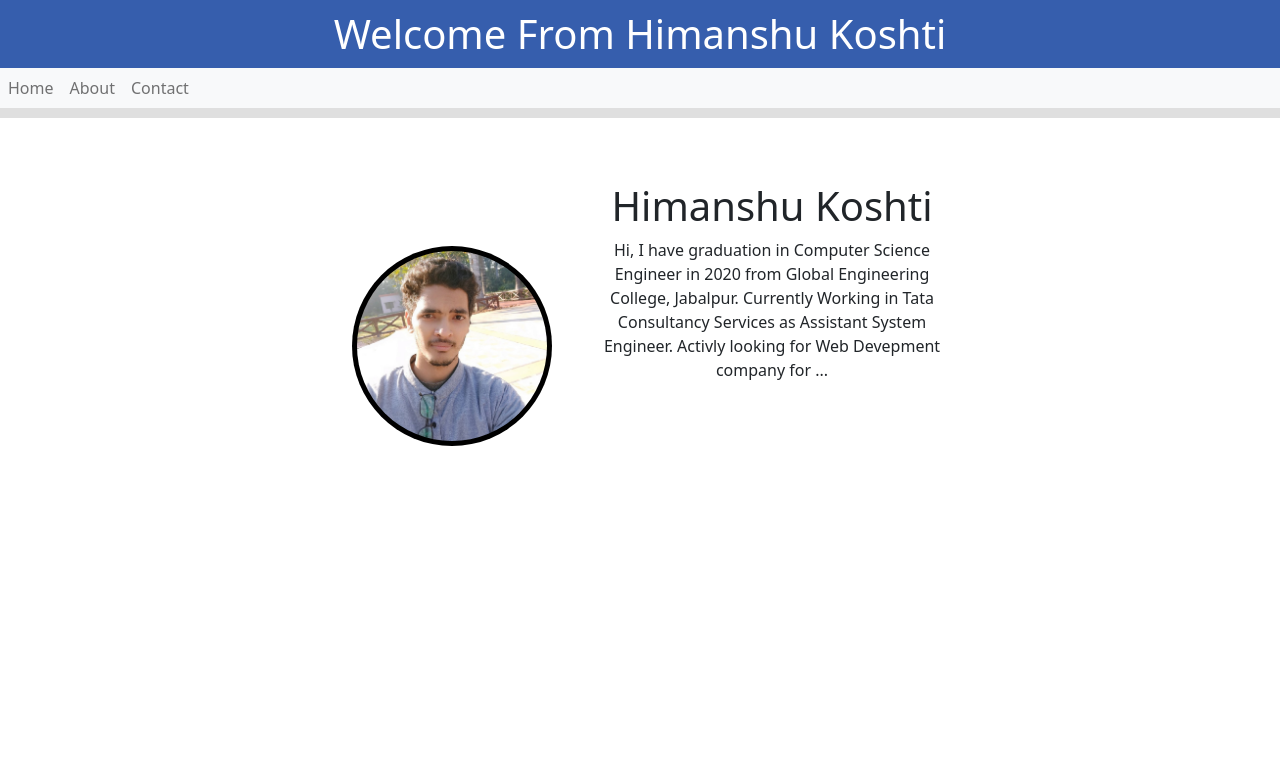
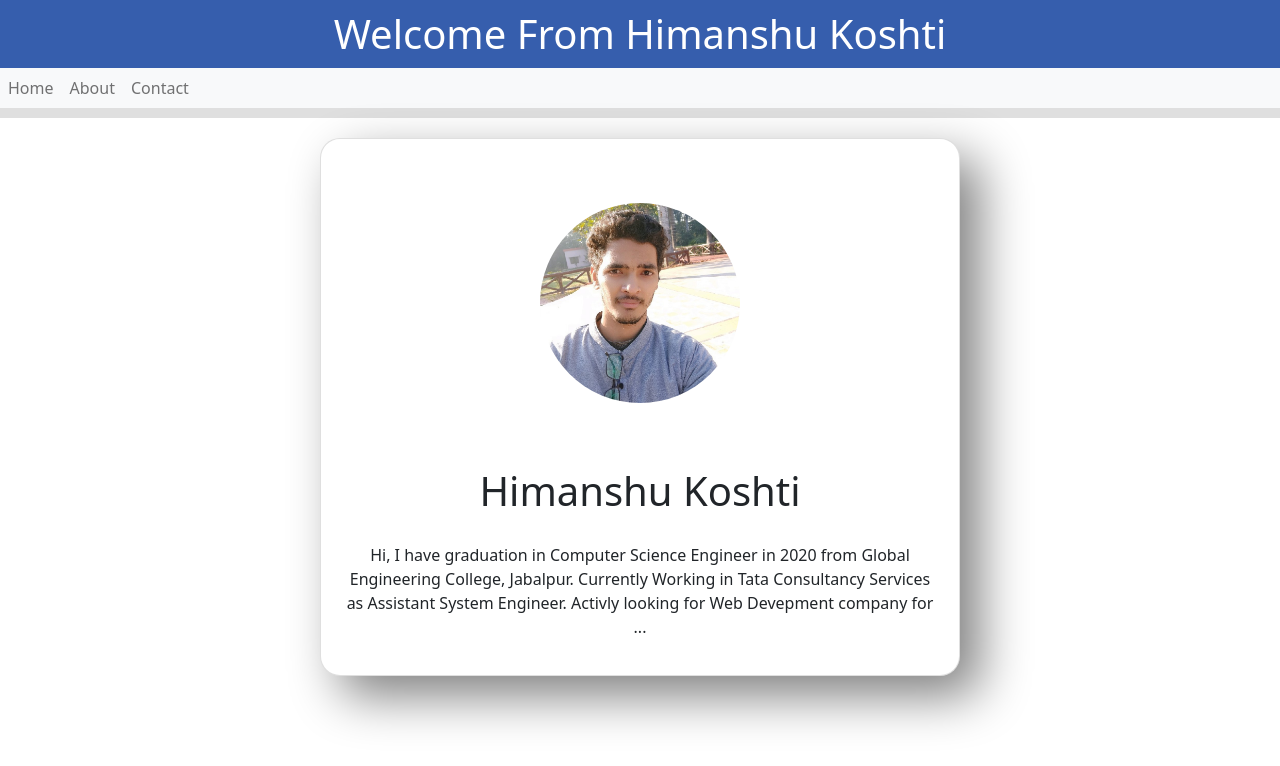
Before and after one commit to Himanshu-Koshti-lab/portfolio, a React (Create React App) app: page /About in a window 1280 px wide. Shown: the top 766 px of the page. Built offline with nearby package versions, Linux system fonts and the light colour scheme.

Commit message:
Card About

```diff
--- a/src/App.css
+++ b/src/App.css
@@ -2,45 +2,13 @@
   text-align: center;
 }
 
-.App-logo {
-  height: 40vmin;
-  pointer-events: none;
-}
-
-@media (prefers-reduced-motion: no-preference) {
-  .App-logo {
-    animation: App-logo-spin infinite 20s linear;
-  }
-}
-
-li {
-  align-items: right;
-  justify-content: right;
-}
-
-.Card {
-  display: inline-block;
-  margin: 5%;
-  width: 50%;
-  align-items: center;
-  justify-content: center;
-}
 p {
-  overflow: hidden;
-  align-items: center;
-  justify-content: center;
-  height: auto;
-}
-h1 {
-  overflow: hidden;
+  padding: 20px;
 }
 img {
-  float: left;
   margin: 10% 5%;
   width: 200px;
   border-radius: 100px;
-  padding: 5px;
-  background: #000;
 }
 
 hr {
@@ -53,6 +21,14 @@ li:hover {
   background: lightgray;
 }
 
+.grid-container {
+  display: inline-block;
+  margin-top: 20px;
+  width: 50%;
+  border-radius: 20px;
+  box-shadow: 20px 20px 50px grey;
+}
+
 .App-header {
   background-color: #365ead;
   align-items: center;
@@ -61,16 +37,3 @@ li:hover {
   color: white;
   margin: 0;
 }
-
-.App-link {
-  color: #61dafb;
-}
-
-@keyframes App-logo-spin {
-  from {
-    transform: rotate(0deg);
-  }
-  to {
-    transform: rotate(360deg);
-  }
-}
--- a/src/pages/About.js
+++ b/src/pages/About.js
@@ -5,9 +5,11 @@ import Profile from "../images/profile-pic.jpg";
 class About extends Component {
   render() {
     return (
-      <div>
-        <section className="Card">
+      <div className="grid-container card">
+        <div className="item2 ">
           <img src={Profile} alt="Profile-pic" />
+        </div>
+        <div className="item3">
           <h1>Himanshu Koshti</h1>
           <p>
             Hi, I have graduation in Computer Science Engineer in 2020 from
@@ -15,7 +17,7 @@ class About extends Component {
             Consultancy Services as Assistant System Engineer. Activly looking
             for Web Devepment company for ...
           </p>
-        </section>
+        </div>
       </div>
     );
   }
```
